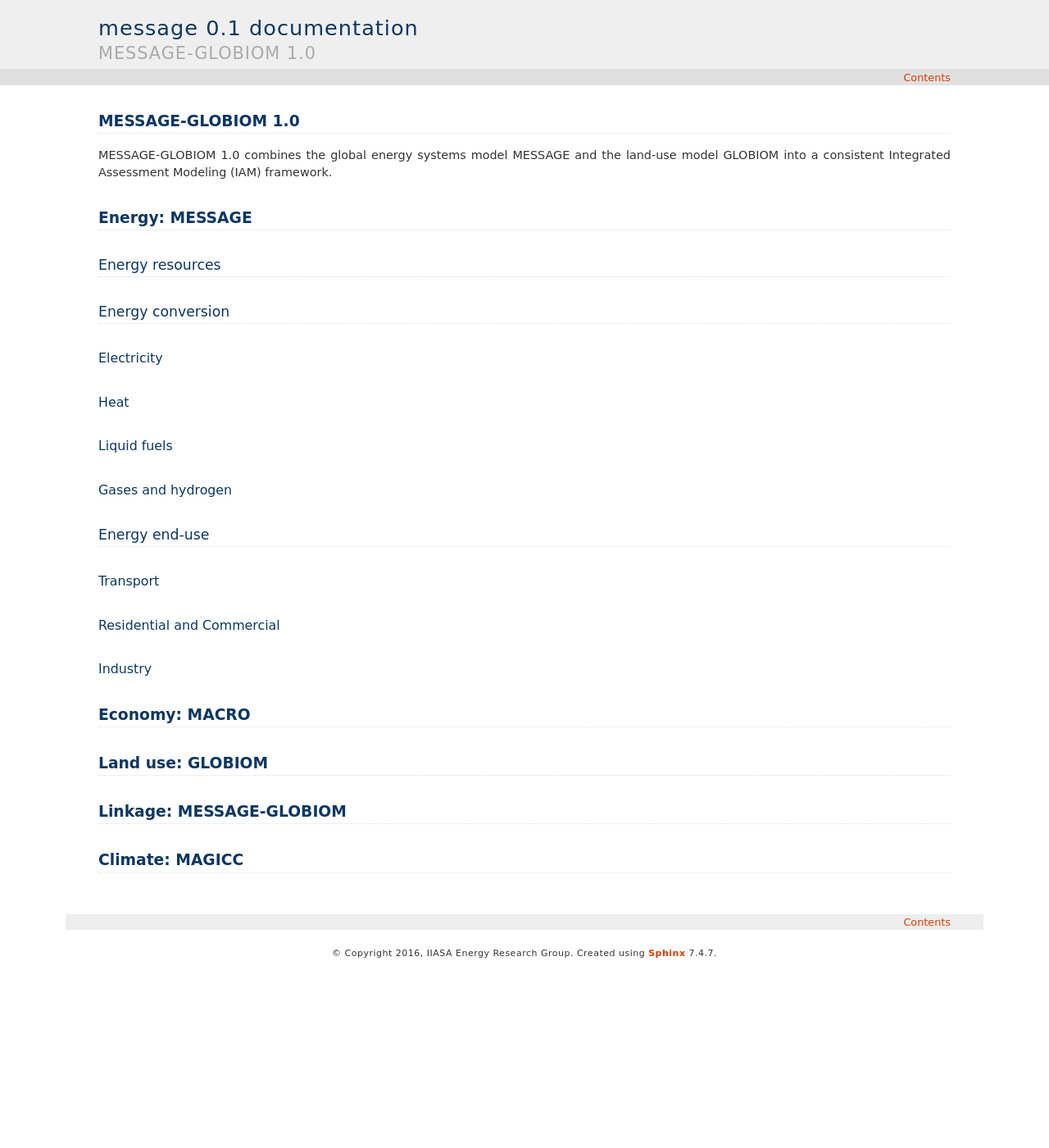
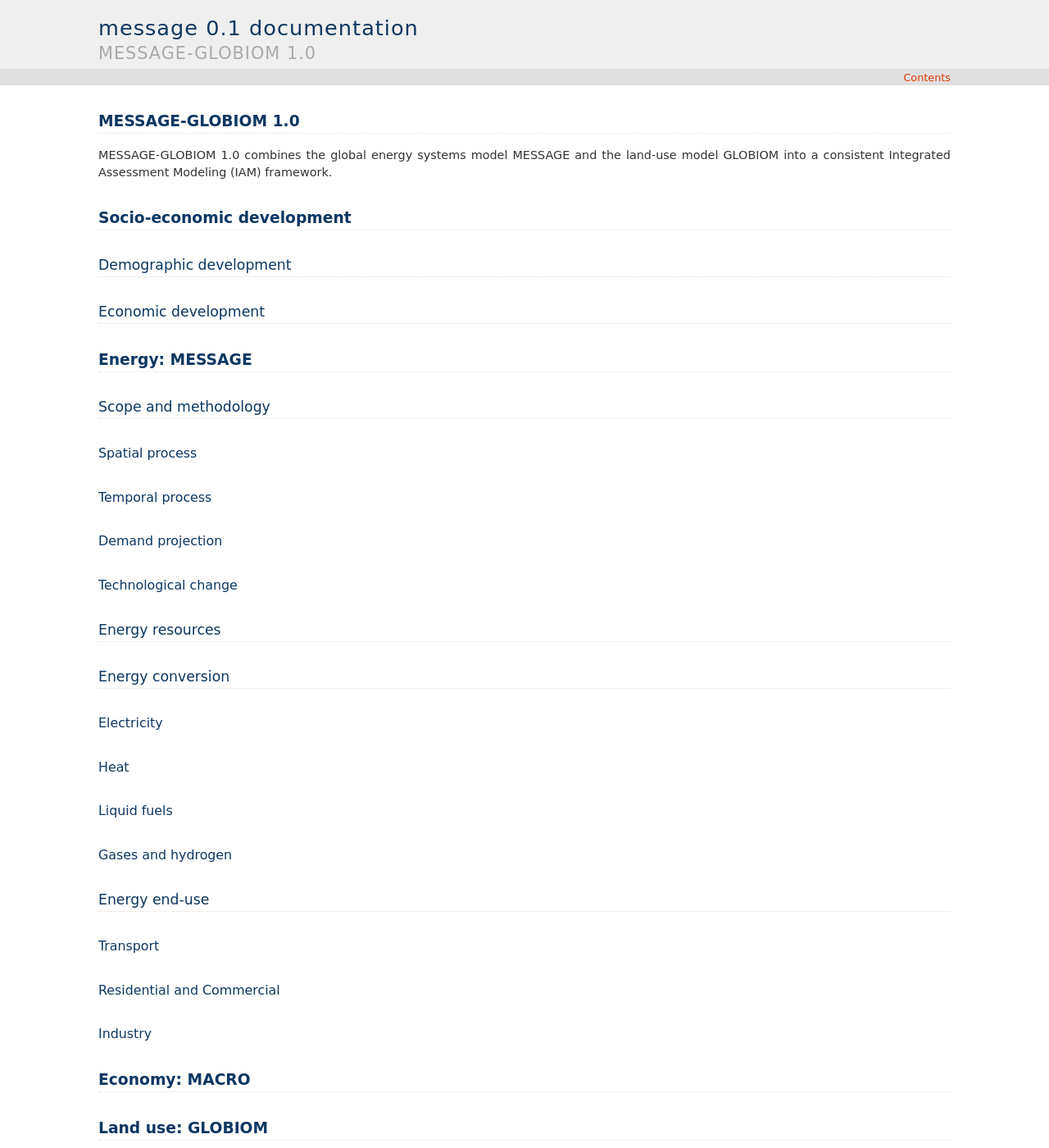
Before and after one commit to yiyi1991/message-ix-models, a Sphinx documentation site: the page built from doc/global/source/message-globiom_1.0.rst, in a window 1280 px wide and 1400 px high. Shown: the whole window at 82% size. Built offline with Sphinx 7.4.7, drawn with Linux system fonts in a browser that asks for light colours; some of the changed text lies outside the part shown.

Commit message:
added socio-economic section and mathematical annex

```diff
--- a/doc/global/source/message-globiom_1.0.rst
+++ b/doc/global/source/message-globiom_1.0.rst
@@ -6,8 +6,26 @@
 .. toctree::
    :maxdepth: 2
 
+Socio-economic development
+====
+Demographic development
+----
+Economic development
+----
+
 Energy: MESSAGE
 ====
+Scope and methodology
+----
+Spatial process
+~~~~
+Temporal process
+~~~~
+Demand projection
+~~~~
+Technological change
+~~~~
+
 Energy resources
 ----
 Energy conversion
```
Also changed, not shown: other parts of doc/global/source/message-globiom_1.0.rst (+5 -0 lines).
